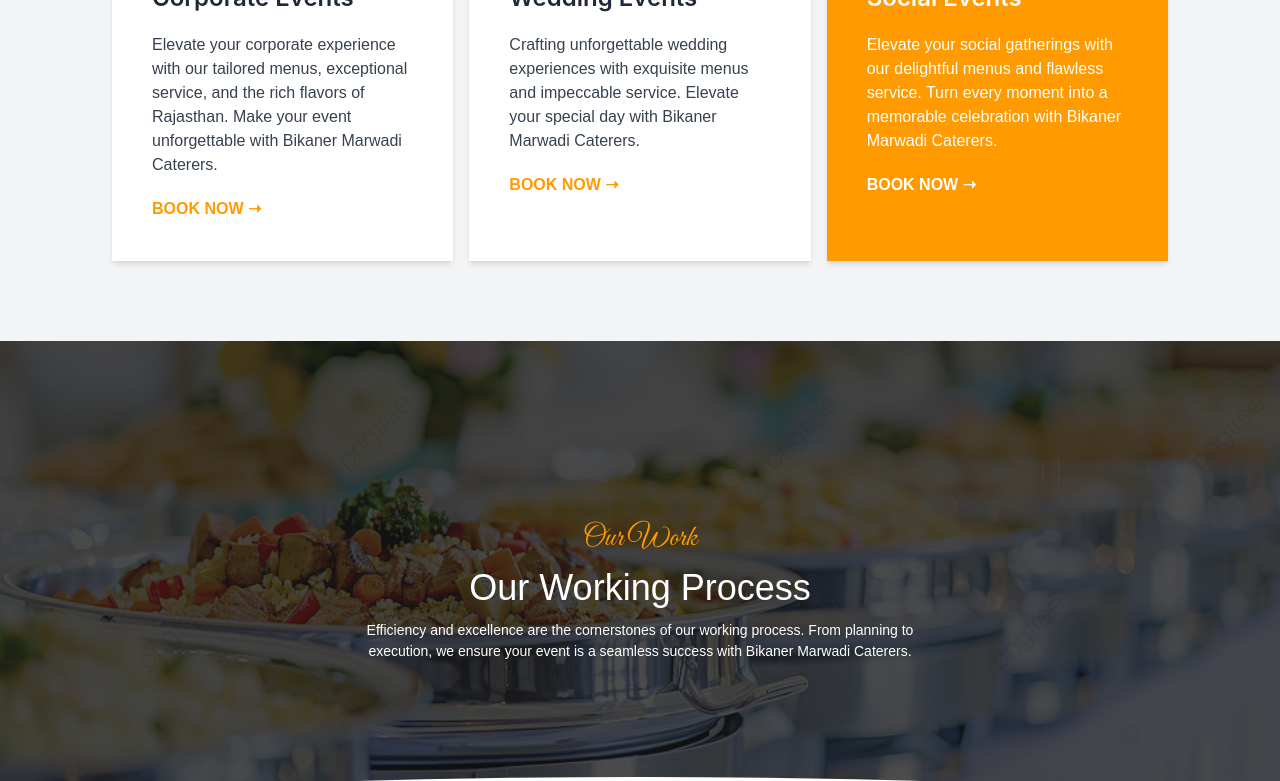
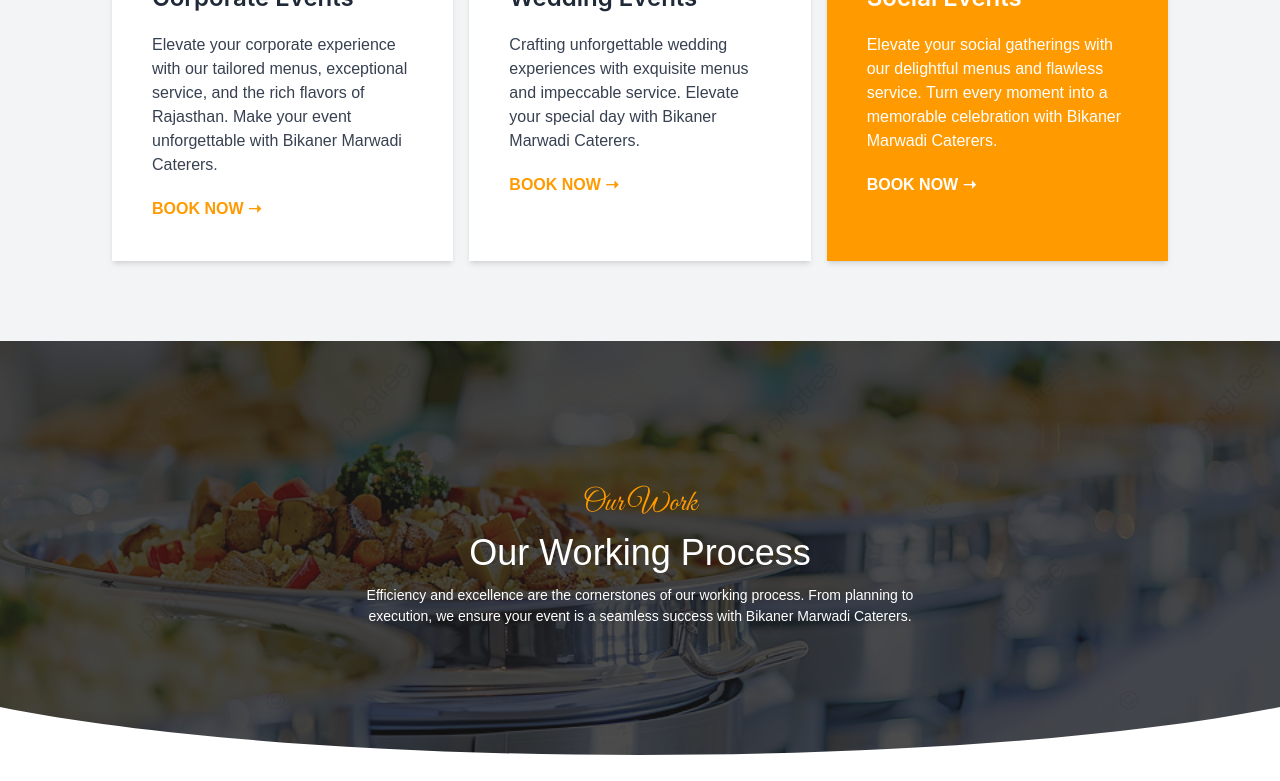
Before and after one commit to mdawlad29/wedding, a Next.js app: page / in a window 1280 px wide. Shown: the part 2692-3473 px from the top of the page. Built offline with nearby package versions, Linux system fonts and the light colour scheme.

Commit message:
Curve design

```diff
--- a/src/components/About/index.tsx
+++ b/src/components/About/index.tsx
@@ -12,7 +12,7 @@ const greatVibes = Great_Vibes({
 
 const About = () => {
   return (
-    <section className="relative md:-mt-20 lg:-mt-[8rem] -mt-10 lg:mx-28 md:mx-7 mx-4 shadow-xl overflow-hidden">
+    <section className="relative md:-mt-20 lg:-mt-[8rem] -mt-10 lg:mx-28 md:mx-7 mx-4 z-20 shadow-xl overflow-hidden">
       <div>
         <div className="absolute inset-0 bg-neutral" />
 
--- a/src/components/Blog/index.tsx
+++ b/src/components/Blog/index.tsx
@@ -13,7 +13,7 @@ const greatVibes = Great_Vibes({
 
 const Blog = () => {
   return (
-    <section className="lg:mx-28 md:mx-7 mx-4 mt-7 lg:mb-32 md:mb-20 mb-16">
+    <section className="lg:mx-28 md:mx-7 mx-4 mt-7 lg:my-20 md:my-20 my-16">
       <div className="text-center mb-16">
         <Typography.Text
           className={`block ${greatVibes.className} text-3xl text-primary leading-8 font-normal capitalize !mb-3`}
--- a/src/components/Events/index.tsx
+++ b/src/components/Events/index.tsx
@@ -1,10 +1,21 @@
 "use client";
 import Link from "next/link";
-import React from "react";
+import React, { useRef } from "react";
+import { motion, useInView } from "framer-motion";
+import Curve from "../shared/Curve";
 
 const Events = () => {
+  const ref = useRef(null);
+  const isInView = useInView(ref, { once: true });
+
   return (
-    <div className="relative w-full h-[500px] overflow-hidden">
+    <motion.div
+      ref={ref}
+      initial={{ y: "7vw", opacity: 0 }}
+      animate={isInView ? { y: 0, opacity: 1 } : { y: "7vw", opacity: 0 }}
+      transition={{ duration: 1, ease: "easeInOut" }}
+      className="relative w-full h-[450px] overflow-hidden"
+    >
       {/* Video Background */}
       <video
         src="/assets/video/event-video.mp4"
@@ -15,7 +26,7 @@ const Events = () => {
       />
 
       {/* Overlay */}
-      <div className="absolute inset-0 bg-black bg-opacity-85 flex flex-col justify-center items-center text-center px-4">
+      <div className="absolute inset-0 bg-black bg-opacity-70 flex flex-col justify-center items-center text-center px-4">
         <h2 className="text-neutral text-2xl md:text-4xl font-bold mb-10">
           Ready To Book The Catering For Your Special Event?
         </h2>
@@ -30,8 +41,8 @@ const Events = () => {
         </div>
       </div>
 
-      <div className="absolute bottom-0 bg-neutral h-20 rounded-t-[50%] w-full" />
-    </div>
+      <Curve />
+    </motion.div>
   );
 };
 
--- a/src/components/HeroSection/index.tsx
+++ b/src/components/HeroSection/index.tsx
@@ -5,6 +5,7 @@ import React from "react";
 import { motion } from "framer-motion";
 import { FaFacebookF, FaInstagram } from "react-icons/fa";
 import { Great_Vibes } from "next/font/google";
+import Curve from "../shared/Curve";
 
 const greatVibes = Great_Vibes({
   weight: "400",
@@ -66,7 +67,7 @@ const HeroSection = () => {
         </Link>
       </Flex>
 
-      <div className="absolute bottom-0 bg-neutral h-20 rounded-t-[50%] w-full" />
+      <Curve />
     </section>
   );
 };
--- a/src/components/OurWork/index.tsx
+++ b/src/components/OurWork/index.tsx
@@ -4,6 +4,7 @@ import { IoIosRestaurant } from "react-icons/io";
 import { motion, useInView } from "framer-motion";
 import { useRef } from "react";
 import { Great_Vibes } from "next/font/google";
+import Curve from "../shared/Curve";
 
 const greatVibes = Great_Vibes({
   weight: "400",
@@ -17,7 +18,7 @@ const OurWork = () => {
   return (
     <section className="relative bg-neutral text-center pb-16">
       {/* Background Image with Overlay */}
-      <div className="relative h-[340px] md:h-[400px] lg:h-[500px] overflow-hidden">
+      <div className="relative h-[270px] md:h-[430px] overflow-hidden">
         <Image
           src="/assets/images/our-work-bg.jpg"
           alt="Catering Background"
@@ -42,18 +43,17 @@ const OurWork = () => {
             seamless success with Bikaner Marwadi Caterers.
           </p>
         </div>
+
+        <Curve />
       </div>
-
-      {/* Curved Bottom */}
-      <div className="w-full h-20 bg-neutral relative -mt-16 rounded-t-[50%]" />
 
       {/* Steps */}
       <motion.div
         ref={ref}
-        initial={{ y: "10vh" }}
-        animate={isInView ? { y: 0, opacity: 1 } : { y: "10vw", opacity: 0 }}
+        initial={{ y: "7vw" }}
+        animate={isInView ? { y: 0, opacity: 1 } : { y: "7vw", opacity: 0 }}
         transition={{ duration: 1, delay: 0.5, ease: "easeInOut" }}
-        className="container mx-auto px-6 lg:px-20 grid grid-cols-1 lg:grid-cols-3 md:grid-cols-2 gap-10"
+        className="container mx-auto px-6 lg:px-20 grid grid-cols-1 lg:grid-cols-3 md:grid-cols-2 gap-10 mt-16"
       >
         {steps.map((step, index) => (
           <div
--- a/src/components/SweetMemory/index.tsx
+++ b/src/components/SweetMemory/index.tsx
@@ -54,7 +54,7 @@ const SweetMemory = () => {
   };
 
   return (
-    <section className="lg:mx-28 md:mx-7 mx-4 md:mt-14 lg:mt-32 my-12">
+    <section className="lg:mx-28 md:mx-7 mx-4 md:mt-16 my-12">
       <Row gutter={[30, 30]}>
         <Col xs={24} md={24} lg={12}>
           <Flex gap={30}>
--- /dev/null
+++ b/src/components/shared/Curve/index.tsx
@@ -0,0 +1,24 @@
+import React from "react";
+
+const Curve = () => {
+  return (
+    <div className="w-full absolute bottom-0 z-10">
+      <svg
+        xmlns="http://www.w3.org/2000/svg"
+        viewBox="0 0 1000 100"
+        preserveAspectRatio="none"
+      >
+        <path
+          style={{
+            overflow: "hidden",
+          }}
+          fill="#ffffff"
+          d="M0,50 C250,100 750,100 1000,50 V100 H0 Z"
+          //   d="M500,97C126.7,96.3,0.8,19.8,0,0v100l1000,0V1C1000,19.4,873.3,97.8,500,97z"
+        ></path>
+      </svg>
+    </div>
+  );
+};
+
+export default Curve;
```
Also changed, not shown: public/assets/images/gallery/image-1.jpg (added), public/assets/images/gallery/image-2.jpeg (added).
